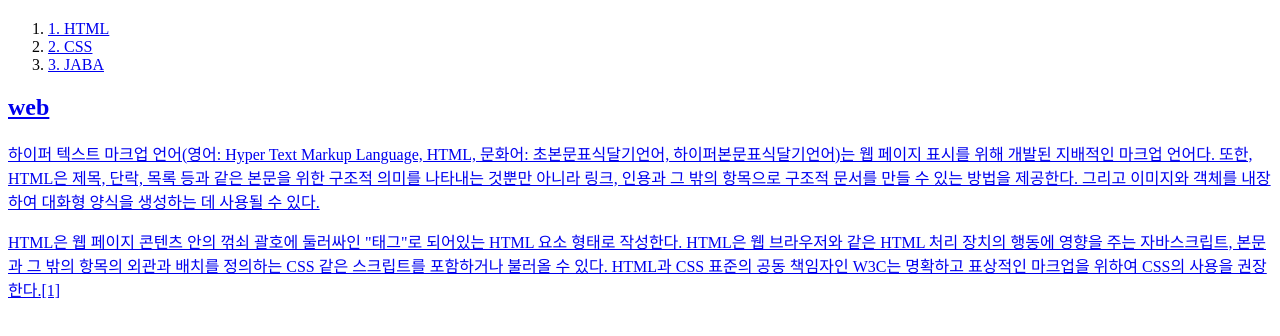
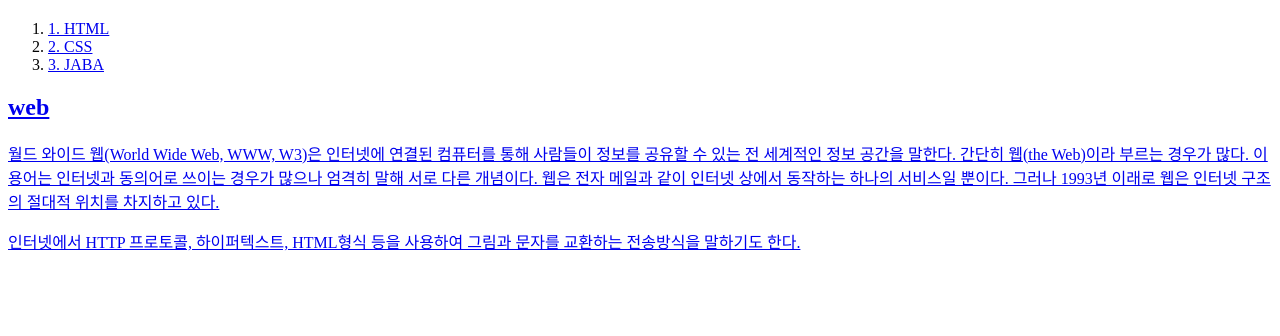
Before and after one commit to qmffordnlehdn/my-first-web1, a plain HTML site: page index.html in a window 1280 px wide. Shown: the part 60-396 px from the top of the page. Drawn offline with Linux system fonts and the light colour scheme.

Commit message:
Add files via upload

```diff
--- a/index.html
+++ b/index.html
@@ -15,13 +15,13 @@
 
 
 <h2>web</h2>
-<p>하이퍼 텍스트 마크업 언어(영어: Hyper Text Markup Language, HTML, 문화어: 초본문표식달기언어, 하이퍼본문표식달기언어)는 웹 페이지 표시를 위해 개발된 지배적인 마크업 언어다.
-또한, HTML은 제목, 단락, 목록 등과 같은 본문을 위한 구조적 의미를 나타내는 것뿐만 아니라 링크, 인용과 그 밖의 항목으로 구조적 문서를 만들 수 있는 방법을 제공한다.
-그리고 이미지와 객체를 내장하여 대화형 양식을 생성하는 데 사용될 수 있다.</p>
-HTML은 웹 페이지 콘텐츠 안의 꺾쇠 괄호에 둘러싸인 "태그"로 되어있는 HTML 요소 형태로 작성한다.
-HTML은 웹 브라우저와 같은 HTML 처리 장치의 행동에 영향을 주는 자바스크립트, 본문과 그 밖의 항목의 외관과 배치를 정의하는 CSS 같은 스크립트를 포함하거나 불러올 수 있다.
-HTML과 CSS 표준의 공동 책임자인 W3C는 명확하고 표상적인 마크업을 위하여 CSS의 사용을 권장한다.[1]
+<p>월드 와이드 웹(World Wide Web, WWW, W3)은 인터넷에 연결된 컴퓨터를 통해 사람들이 정보를 공유할 수 있는 전 세계적인 정보 공간을 말한다.
+   간단히 웹(the Web)이라 부르는 경우가 많다.
+   이 용어는 인터넷과 동의어로 쓰이는 경우가 많으나 엄격히 말해 서로 다른 개념이다.
+   웹은 전자 메일과 같이 인터넷 상에서 동작하는 하나의 서비스일 뿐이다.
+   그러나 1993년 이래로 웹은 인터넷 구조의 절대적 위치를 차지하고 있다.</p>
 
+   인터넷에서 HTTP 프로토콜, 하이퍼텍스트, HTML형식 등을 사용하여 그림과 문자를 교환하는 전송방식을 말하기도 한다.
 
 
 </body>
```
